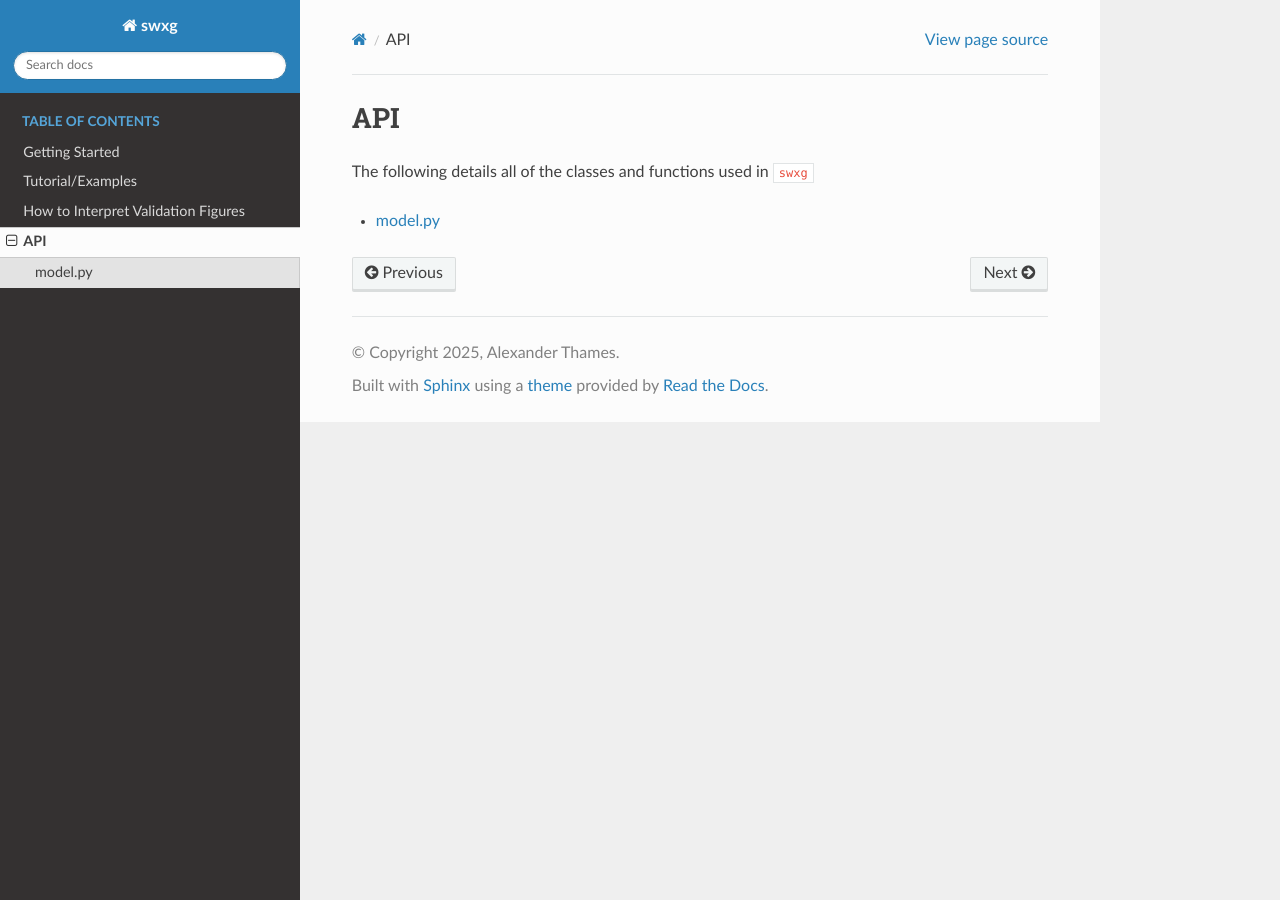
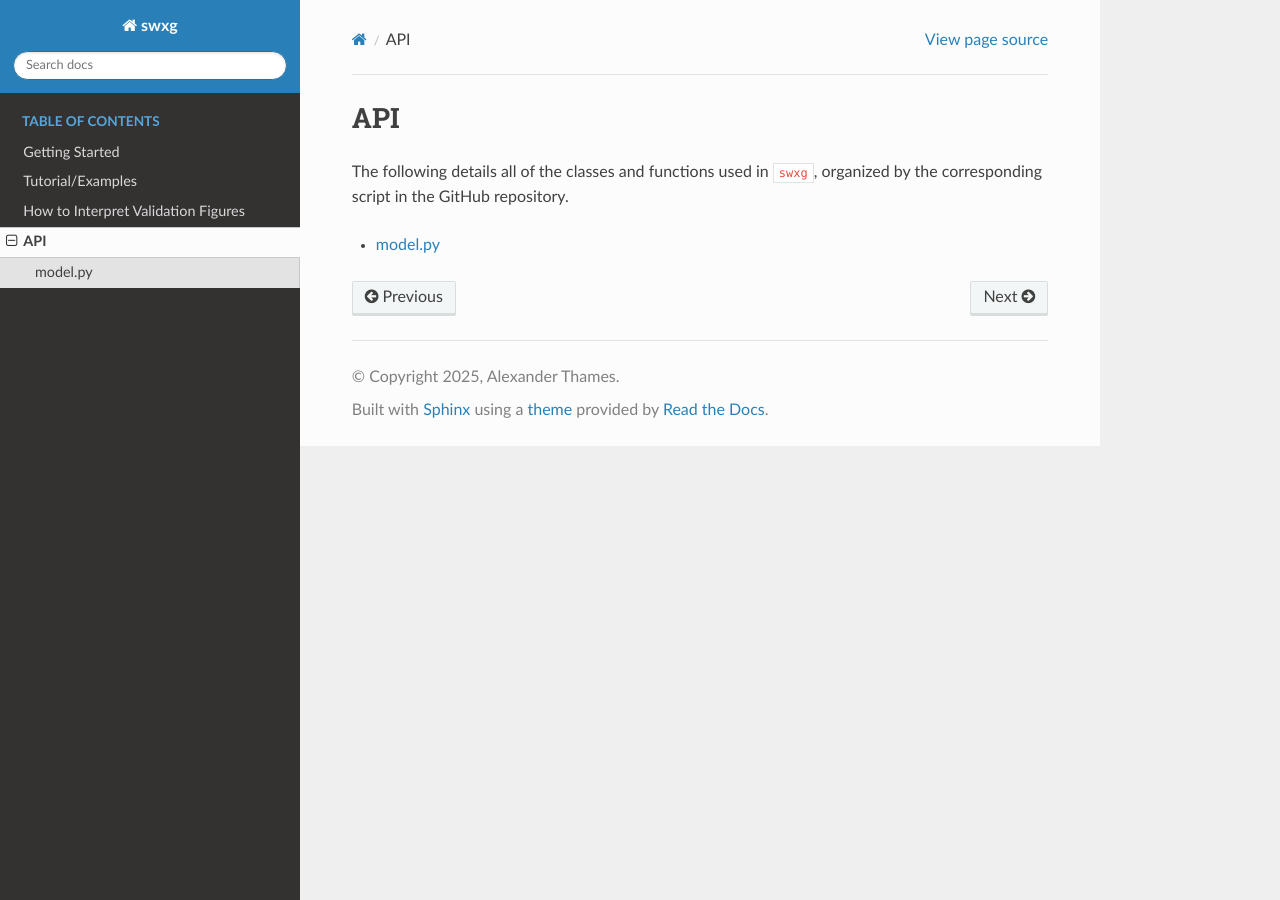
Before and after one commit to xthames/swxg, a Sphinx documentation site: the page built from docs/source/api/index.rst, in a window 1280 px wide. Built offline with Sphinx 7.4.7 and the Read the Docs theme 3.1.0, drawn with Linux system fonts in a browser that asks for light colours.

Commit message:
6th cut...

```diff
--- a/docs/source/api/index.rst
+++ b/docs/source/api/index.rst
@@ -1,7 +1,7 @@
 API
 ===
 
-The following details all of the classes and functions used in ``swxg``
+The following details all of the classes and functions used in ``swxg``, organized by the corresponding script in the GitHub repository.
 
 .. toctree::
     :maxdepth: 2
--- a/docs/source/api/model.rst
+++ b/docs/source/api/model.rst
@@ -1,8 +1,6 @@
 SWXGModel
 ~~~~~~~~~
 
-.. py:currentmodule:: swxg
-
-.. autoclass:: SWXGModel
+.. autoclass:: swxg.SWXGModel
    :members:
    :special-members: __init__
```
